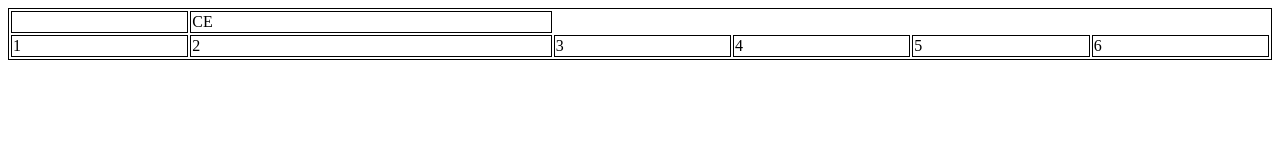
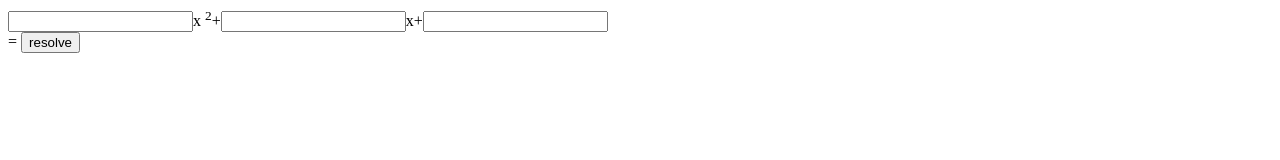
Before and after one commit to youssef2485/calcul, a plain HTML site: page index.html in a window 1280 px wide. Drawn offline with Linux system fonts and the light colour scheme.

Commit message:
equation de second degré

```diff
--- a/index.html
+++ b/index.html
@@ -1,31 +1,42 @@
 <!DOCTYPE html>
-<html>
-<style>
-table, th, td {
-  border:0.2px solid black;
+<html lang="en">
+<head>
+  <meta charset="UTF-8">
+  <meta name="viewport" content="width=device-width, initial-scale=1.0">
+  <title>Document</title>
+  <script>
+  function myFunction() {
+    let a = document.getElementById("a").value;
+      let b = document.getElementById("b").value;
+       let c  = document.getElementById("c").value;
+       let delta= b*b-4*a*c;
+       if (delta >0)
+       {
+        let x1=-b-Math.sqrt(delta)/2*a;
+        let x2=-b+Math.sqrt(delta)/2*a;
+        document.getElementById("solutions").innerHTML = "2 solutions : x1="+x1+" x2="+x2;
+       }
+       else if (delta==0)
+       {
+        let x=-b/2*a;
+
+        document.getElementById("solutions").innerHTML = " solutions double: x1=x2="+x;
+       }
+      else
+      document.getElementById("solutions").innerHTML = "pas de solution"
 }
-</style>
+
+  </script>
+</head>
 <body>
+  <div>
 
+    <input type="text" id="a">x <sup>2</sup>+<input type="text" id="b">x+<input type="text" id="c">
+    <br>=
+    <button type="button" id="resolve" onclick="myFunction()">resolve</button>
+    <p id="solutions">
 
-
-<table style="width:100%">
-  <tr>
-    <td></td>
-    <td>CE</td>
-
-  </tr>
-  <tr>
-    <td>1</td>
-    <td>2</td>
-    <td>3</td>
-    <td>4</td>
-    <td>5</td>
-    <td>6</td>
-
-  </tr>
-</table>
-
-
+    </p>
+</div>
 </body>
 </html>
```
Also changed, not shown: calculator.html (+2 -1 lines).
